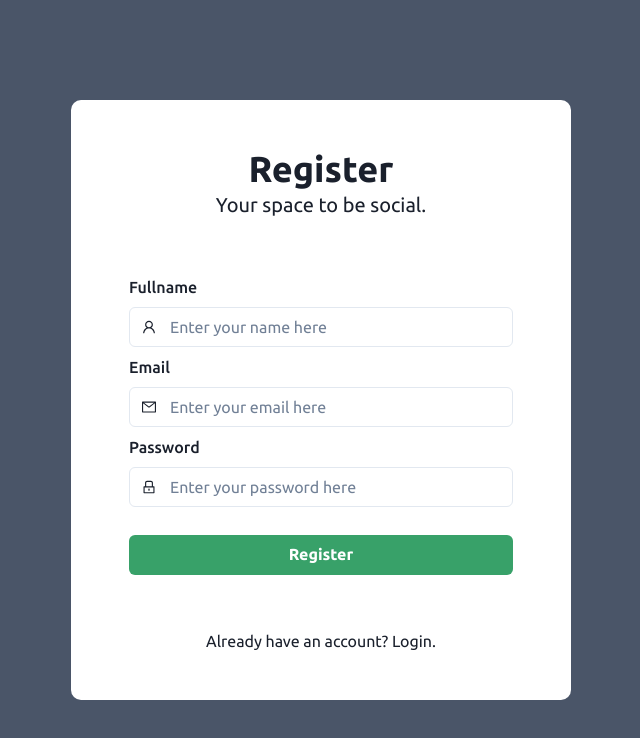
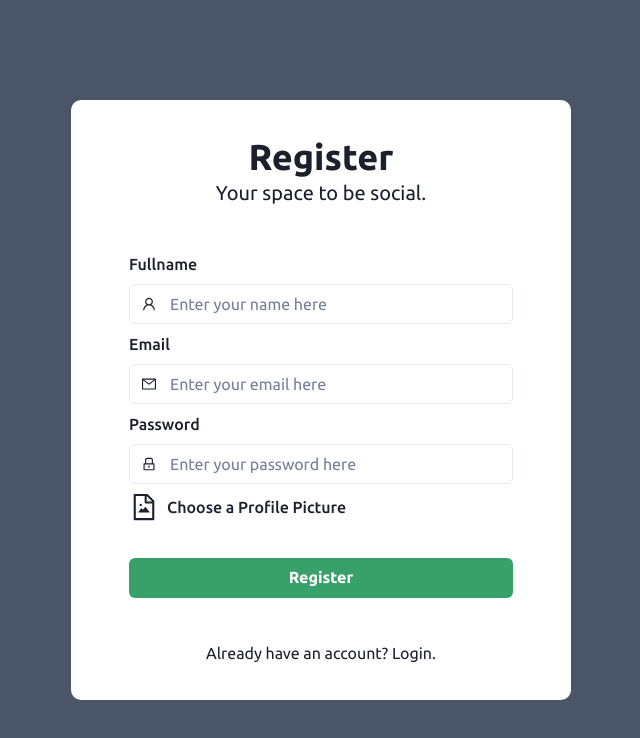
Before and after one commit to mathiaswakgari/Texting-WebApp, a React (Vite) app: page /register in a window 1280 px wide. Shown: the top 738 px of the page, without its empty margins (319-959 px from the left). Built offline with nearby package versions, Linux system fonts and the light colour scheme.

Commit message:
Added select photo label to registerForm.

```diff
--- a/src/components/Register.tsx
+++ b/src/components/Register.tsx
@@ -5,7 +5,7 @@ const Register = () => {
   return (
     <Box height={"100vh"} width={"100vw"} bg={"gray.600"}>
       <VStack justifyContent={"center"} width={"100%"} height={"100%"}>
-        <Box height={"600px"} width={"500px"} bg={"white"} borderRadius={10}>
+        <Box minHeight={"600px"} width={"500px"} bg={"white"} borderRadius={10}>
           <VStack
             height={"full"}
             width={"full"}
--- a/src/components/RegisterForm.tsx
+++ b/src/components/RegisterForm.tsx
@@ -7,9 +7,15 @@ import {
   InputLeftElement,
   VStack,
   Text,
+  HStack,
 } from "@chakra-ui/react";
 import { z } from "zod";
-import { AiOutlineUser, AiOutlineLock, AiOutlineMail } from "react-icons/ai";
+import {
+  AiOutlineUser,
+  AiOutlineLock,
+  AiOutlineMail,
+  AiOutlineFileImage,
+} from "react-icons/ai";
 import { FieldValues, useForm } from "react-hook-form";
 import { zodResolver } from "@hookform/resolvers/zod";
 
@@ -89,6 +95,15 @@ const RegisterForm = () => {
             <Text color={"tomato"}>{errors.password.message}</Text>
           )}
         </Box>
+        <Box alignSelf={"start"}>
+          <FormLabel htmlFor="file" cursor={"pointer"}>
+            <HStack>
+              <AiOutlineFileImage fontSize={"30px"} />
+              <Text fontWeight={"medium"}>Choose a Profile Picture</Text>
+            </HStack>
+          </FormLabel>
+          <Input display={"none"} type="file" id="file" />
+        </Box>
         <Box mt={5}>
           <Button type="submit" colorScheme="green" w={"96"}>
             Register
```
